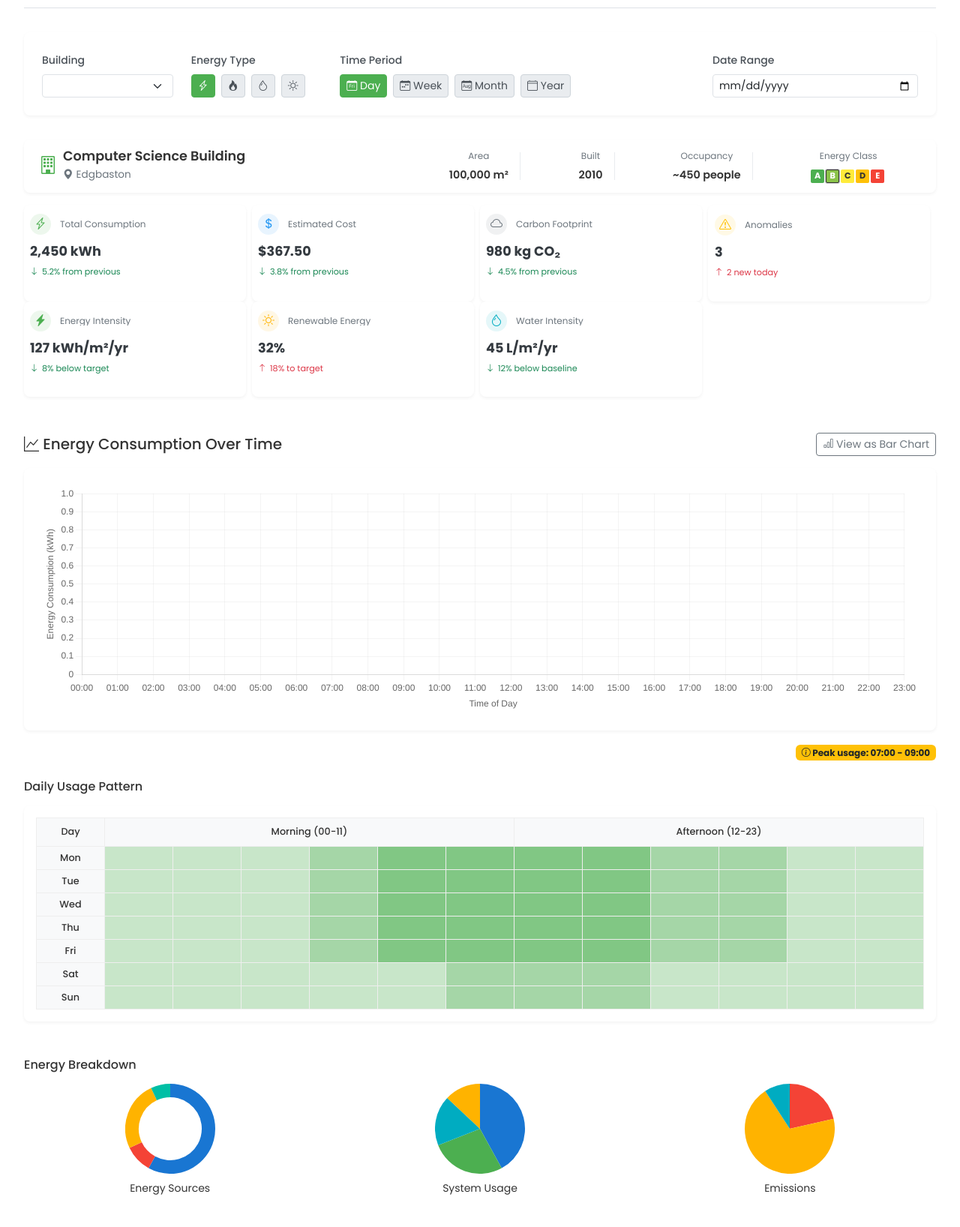
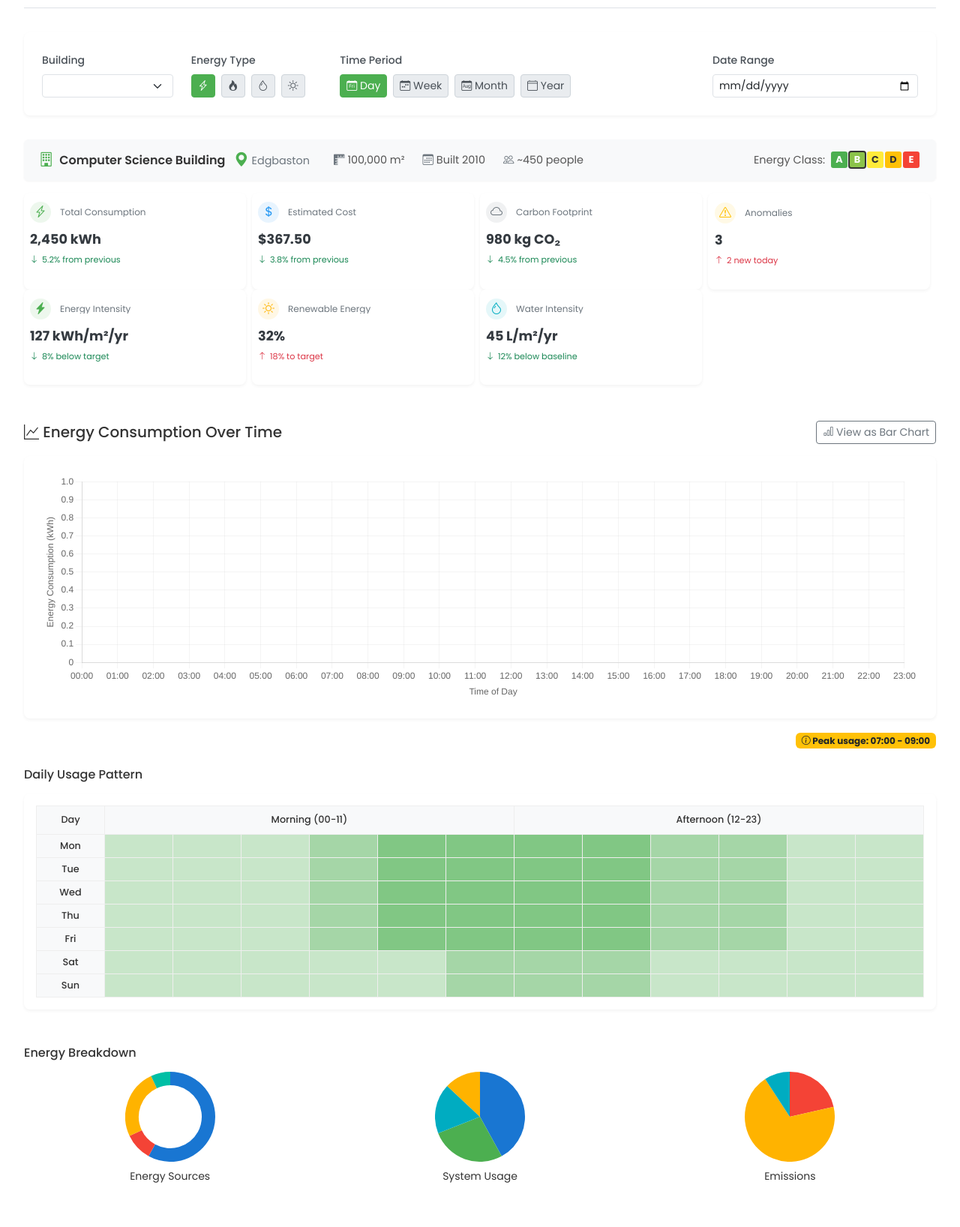
Before and after one commit to xRyul/bus-group-27, a Flask app: page /building-energy-monitoring in a window 1280 px wide. Shown: the part 284-1920 px from the top of the page at 75% size. Run offline with Flask 3, Linux system fonts and the light colour scheme; the visitor is signed in with stand-in values (Sample User, id 1); data that the repository does not hold is empty.

Commit message:
Redesigned building info as a single line bar and removed redundant building information section

```diff
--- a/app/static/css/dashboard.css
+++ b/app/static/css/dashboard.css
@@ -511,130 +511,129 @@
     }
 }
 
-/* Building Quick Info Styles */
-.building-quick-info {
-    background-color: #ffffff;
-    border-radius: 8px;
+/* Building Info Bar - Single line design */
+.building-info-bar {
+    background-color: #f8f9fa;
+    border-radius: 6px;
     padding: 0.75rem 1.25rem;
-    box-shadow: 0 2px 4px rgba(0, 0, 0, 0.05);
+    box-shadow: 0 1px 3px rgba(0, 0, 0, 0.05);
 }
 
-.building-icon {
-    font-size: 1.5rem;
+.building-info-content {
+    width: 100%;
+    flex-wrap: wrap;
+}
+
+.building-primary-info {
+    display: flex;
+    align-items: center;
+    margin-right: 2rem;
+}
+
+.building-primary-info i {
     color: #4CAF50;
-    margin-right: 0.75rem;
+    font-size: 1.2rem;
 }
 
 .building-name {
-    font-size: 1.1rem;
     font-weight: 600;
     color: #333;
+    margin-right: 0.5rem;
 }
 
 .building-location {
-    font-size: 0.85rem;
+    color: #6c757d;
+    font-size: 0.9rem;
+}
+
+.building-meta {
+    display: flex;
+    align-items: center;
+    flex-wrap: wrap;
+}
+
+.meta-item {
+    display: flex;
+    align-items: center;
+    margin-right: 1.5rem;
+    color: #555;
+    font-size: 0.9rem;
+}
+
+.meta-item i {
     color: #6c757d;
 }
 
-.building-quick-stats {
+.building-rating {
     display: flex;
-    justify-content: space-around;
-    flex-wrap: wrap;
+    align-items: center;
 }
 
-.quick-stat {
-    display: flex;
-    flex-direction: column;
-    align-items: center;
-    padding: 0 1rem;
-    position: relative;
+.rating-label {
+    font-size: 0.9rem;
+    color: #555;
+    margin-right: 0.5rem;
 }
 
-.quick-stat:not(:last-child):after {
-    content: "";
-    position: absolute;
-    right: 0;
-    top: 10%;
-    height: 80%;
-    width: 1px;
-    background-color: #e9ecef;
+.rating-pills {
+    display: flex;
 }
 
-.quick-stat-label {
-    font-size: 0.75rem;
-    color: #6c757d;
-    margin-bottom: 0.25rem;
-}
-
-.quick-stat-value {
-    font-size: 0.9rem;
-    font-weight: 600;
-    color: #333;
-}
-
-.quick-rating {
-    display: flex;
-    margin-top: 0.25rem;
-}
-
-.rating-segment {
+.rating-pill {
     display: flex;
     align-items: center;
     justify-content: center;
-    width: 18px;
-    height: 18px;
-    font-size: 0.7rem;
+    width: 22px;
+    height: 22px;
+    font-size: 0.8rem;
     font-weight: bold;
     color: #fff;
-    background-color: #e9ecef;
-    border-radius: 2px;
+    border-radius: 3px;
     margin-right: 2px;
 }
 
-.rating-segment:nth-child(1) {
+.rating-pill:nth-child(1) {
     background-color: #4CAF50;
 }
 
-.rating-segment:nth-child(2) {
+.rating-pill:nth-child(2) {
     background-color: #8BC34A;
 }
 
-.rating-segment:nth-child(3) {
+.rating-pill:nth-child(3) {
     background-color: #FFEB3B;
     color: #333;
 }
 
-.rating-segment:nth-child(4) {
+.rating-pill:nth-child(4) {
     background-color: #FFC107;
     color: #333;
 }
 
-.rating-segment:nth-child(5) {
+.rating-pill:nth-child(5) {
     background-color: #F44336;
 }
 
-.rating-segment.active {
-    border: 1px solid #333;
-    box-shadow: 0 0 0 1px rgba(0, 0, 0, 0.2);
+.rating-pill.active {
+    outline: 2px solid #333;
+    outline-offset: -1px;
 }
 
-/* Responsive adjustments for building quick info */
-@media (max-width: 768px) {
-    .building-quick-info .row {
-        flex-direction: column;
+@media (max-width: 992px) {
+    .building-primary-info {
+        margin-bottom: 0.5rem;
     }
 
-    .building-quick-stats {
-        margin-top: 1rem;
-        justify-content: flex-start;
+    .building-meta {
+        margin-bottom: 0.5rem;
     }
 
-    .quick-stat {
-        padding: 0.5rem;
-        align-items: flex-start;
+    .meta-item {
+        margin-right: 1rem;
+        margin-bottom: 0.25rem;
     }
 
-    .quick-stat:after {
-        display: none;
+    .building-rating {
+        margin-left: 0 !important;
     }
 }
--- a/app/templates/building_energy_monitoring.html
+++ b/app/templates/building_energy_monitoring.html
@@ -107,41 +107,26 @@
     <!-- Building Quick Info -->
     <div class="row mb-3 mt-2">
         <div class="col-12">
-            <div class="building-quick-info animate-fade-in">
-                <div class="row align-items-center">
-                    <div class="col-md-5">
-                        <div class="d-flex align-items-center">
-                            <i class="bi bi-building me-2 building-icon"></i>
-                            <div>
-                                <h6 class="building-name mb-0">Computer Science Building</h6>
-                                <span class="building-location"><i class="bi bi-geo-alt-fill me-1"></i>Edgbaston</span>
+            <div class="building-info-bar animate-fade-in">
+                <div class="d-flex align-items-center building-info-content">
+                    <div class="building-primary-info">
+                        <i class="bi bi-building me-2"></i>
+                        <span class="building-name">Computer Science Building</span>
+                        <span class="building-location"><i class="bi bi-geo-alt-fill mx-1"></i>Edgbaston</span>
                     </div>
+                    <div class="building-meta">
+                        <span class="meta-item"><i class="bi bi-rulers me-1"></i>100,000 m²</span>
+                        <span class="meta-item"><i class="bi bi-calendar3 me-1"></i>Built 2010</span>
+                        <span class="meta-item"><i class="bi bi-people me-1"></i>~450 people</span>
                     </div>
-                    </div>
-                    <div class="col-md-7">
-                        <div class="d-flex building-quick-stats">
-                            <div class="quick-stat">
-                                <span class="quick-stat-label">Area</span>
-                                <span class="quick-stat-value">100,000 m²</span>
-                            </div>
-                            <div class="quick-stat">
-                                <span class="quick-stat-label">Built</span>
-                                <span class="quick-stat-value">2010</span>
-                            </div>
-                            <div class="quick-stat">
-                                <span class="quick-stat-label">Occupancy</span>
-                                <span class="quick-stat-value">~450 people</span>
-                            </div>
-                            <div class="quick-stat">
-                                <span class="quick-stat-label">Energy Class</span>
-                                <div class="quick-rating">
-                                    <span class="rating-segment">A</span>
-                                    <span class="rating-segment active">B</span>
-                                    <span class="rating-segment">C</span>
-                                    <span class="rating-segment">D</span>
-                                    <span class="rating-segment">E</span>
-                                </div>
-                            </div>
+                    <div class="building-rating ms-auto">
+                        <span class="rating-label">Energy Class:</span>
+                        <div class="rating-pills">
+                            <span class="rating-pill">A</span>
+                            <span class="rating-pill active">B</span>
+                            <span class="rating-pill">C</span>
+                            <span class="rating-pill">D</span>
+                            <span class="rating-pill">E</span>
                         </div>
                     </div>
                 </div>
@@ -397,57 +382,8 @@
 
     <!-- Building Information and AI Recommendations Section -->
     <div class="row mb-5">
-        <!-- Building Information Column -->
-        <div class="col-md-6">
-            <div class="dashboard-card h-100 animate-fade-in">
-                <div class="card-header">
-                    <h5><i class="bi bi-building"></i> Building Information</h5>
-                </div>
-                <div class="card-body">
-                    <div class="row">
-                        <div class="col-md-6">
-                            <div class="building-info-section">
-                                <div class="building-info-column">
-                                    <h6 class="mb-3">Computer Science Building</h6>
-                                    <div class="building-info-item">
-                                        <i class="bi bi-geo-alt"></i>
-                                        <span>Edgbaston</span>
-                                    </div>
-                                    <div class="building-info-item">
-                                        <i class="bi bi-rulers"></i>
-                                        <span>Total Area: 100,000 m²</span>
-                                    </div>
-                                    <div class="building-info-item">
-                                        <i class="bi bi-calendar3"></i>
-                                        <span>Built: 2010</span>
-                                    </div>
-                                    <div class="building-info-item">
-                                        <i class="bi bi-people"></i>
-                                        <span>Occupancy: ~450 people</span>
-                                    </div>
-                                </div>
-                            </div>
-                        </div>
-
-                        <div class="col-md-6">
-                            <!-- Energy Class Visualization -->
-                            <h6 class="mb-2">Energy Class Rating</h6>
-                            <div class="energy-class-bar">
-                                <div class="energy-class-segment" style="background-color: #4CAF50;">A</div>
-                                <div class="energy-class-segment active" style="background-color: #8BC34A;">B</div>
-                                <div class="energy-class-segment" style="background-color: #FFEB3B; color: #333;">C</div>
-                                <div class="energy-class-segment" style="background-color: #FFC107; color: #333;">D</div>
-                                <div class="energy-class-segment" style="background-color: #F44336;">E</div>
-                            </div>
-                            <p class="small text-muted mt-2">Building is performing well but has potential for improvement to reach Class A.</p>
-                        </div>
-                    </div>
-                </div>
-            </div>
-        </div>
-
         <!-- AI Recommendations Column -->
-        <div class="col-md-6">
+        <div class="col-md-12">
             <div class="dashboard-card h-100 animate-fade-in">
                 <div class="card-header">
                     <h5><i class="bi bi-lightbulb"></i> AI Efficiency Recommendations</h5>
@@ -456,6 +392,8 @@
                     </button>
                 </div>
                 <div class="card-body">
+                    <div class="row">
+                        <div class="col-md-6">
                             <div class="recommendation-item">
                                 <div class="recommendation-icon">
                                     <i class="bi bi-thermometer-half"></i>
@@ -483,7 +421,9 @@
                                     </div>
                                 </div>
                             </div>
+                        </div>
 
+                        <div class="col-md-6">
                             <div class="recommendation-item">
                                 <div class="recommendation-icon">
                                     <i class="bi bi-lightbulb"></i>
@@ -508,6 +448,8 @@
                                     <div class="d-flex gap-2 mt-2">
                                         <button class="btn btn-sm btn-outline-success">Implement</button>
                                         <button class="btn btn-sm btn-outline-secondary">Details</button>
+                                    </div>
+                                </div>
                             </div>
                         </div>
                     </div>
```
Lines whose indentation alone changed are shown as unchanged.
